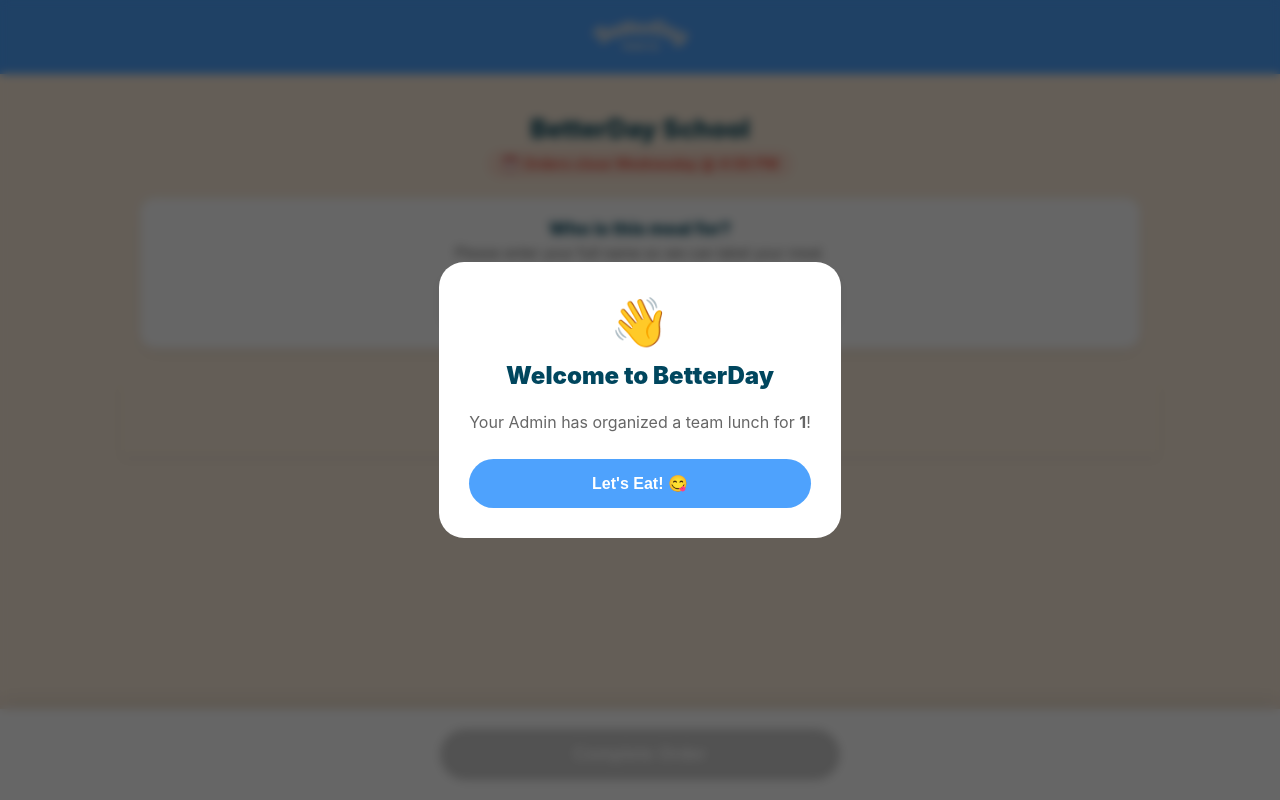
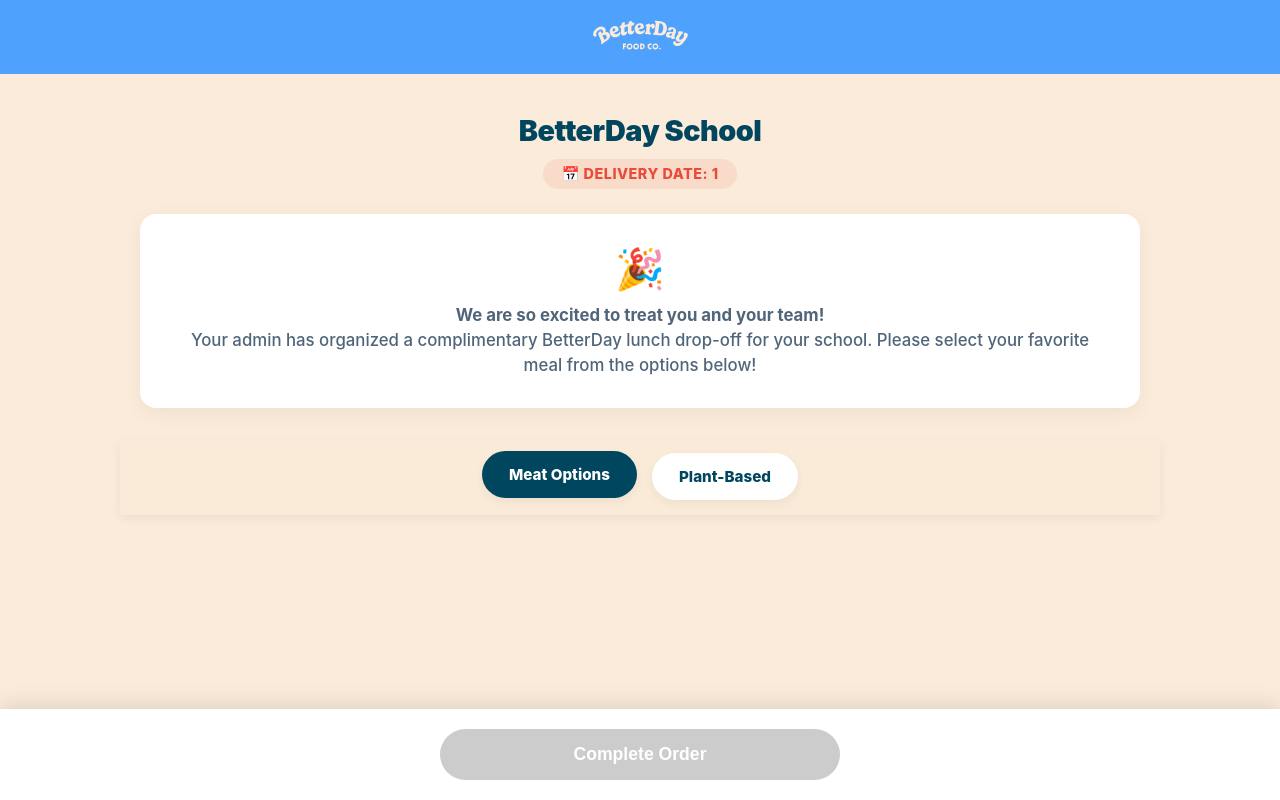
Before and after one commit to conner-kadz/betterday-app, a Flask app: page /order/1 in a window 1280 px wide. Run offline with Flask 3, Linux system fonts and the light colour scheme; data that the repository does not hold is empty.

Commit message:
Update orderform.html

```diff
--- a/templates/orderform.html
+++ b/templates/orderform.html
@@ -11,15 +11,13 @@
         .logo { height: 40px; }
         .container { max-width: 1000px; margin: 0 auto; padding: 20px; }
 
-        .school-title { text-align: center; font-size: 1.6rem; font-weight: 800; margin: 20px 0 5px 0; line-height: 1.2; }
-        .deadline { text-align: center; color: #e74c3c; font-size: 0.9rem; margin-bottom: 20px; font-weight: 600; background: rgba(231, 76, 60, 0.1); display: inline-block; padding: 5px 15px; border-radius: 50px; }
+        .school-title { text-align: center; font-size: 1.8rem; font-weight: 900; margin: 20px 0 10px 0; line-height: 1.2; letter-spacing: -0.5px; }
+        .deadline { text-align: center; color: #e74c3c; font-size: 0.9rem; margin-bottom: 25px; font-weight: 800; background: rgba(231, 76, 60, 0.1); display: inline-block; padding: 6px 18px; border-radius: 50px; text-transform: uppercase; letter-spacing: 0.5px;}
         .center-wrap { text-align: center; }
 
-        .instruct-box { background: white; padding: 20px; border-radius: 15px; margin-bottom: 30px; text-align: center; box-shadow: 0 5px 15px rgba(0,0,0,0.05); }
-        .instruct-title { font-weight: 800; font-size: 1.1rem; margin-bottom: 5px; }
-        .instruct-text { color: #666; font-size: 0.9rem; margin-bottom: 15px; }
-
-        .input-box { width: 100%; max-width: 400px; margin: 10px auto 0 auto; display: block; padding: 15px; border: 2px solid #ddd; border-radius: 12px; font-size: 1rem; box-sizing: border-box; }
+        .intro-box { background: white; padding: 30px; border-radius: 16px; margin-bottom: 30px; text-align: center; box-shadow: 0 5px 20px rgba(0,0,0,0.05); }
+        .intro-emoji { font-size: 2.5rem; margin-bottom: 10px; }
+        .intro-text { color: #50657a; font-size: 1.05rem; line-height: 1.5; margin: 0; font-weight: 500; }
 
         .sticky-nav-container {
             position: sticky; top: 0; z-index: 900; background: rgba(250, 235, 218, 0.95);
@@ -64,31 +62,44 @@
         .btn-submit { background: #ccc; color: white; padding: 15px 40px; border-radius: 50px; font-weight: 800; border: none; font-size: 1.1rem; pointer-events: none; transition: 0.3s; width: 100%; max-width: 400px; }
         .btn-submit.active { background: var(--dark); pointer-events: auto; cursor: pointer; }
 
+        /* NAME CAPTURE MODAL */
         .modal-overlay { position: fixed; top: 0; left: 0; right: 0; bottom: 0; background: rgba(0,0,0,0.6); z-index: 999; display: flex; align-items: center; justify-content: center; padding: 20px; backdrop-filter: blur(5px); }
-        .modal { background: white; padding: 30px; border-radius: 25px; max-width: 400px; text-align: center; animation: popUp 0.3s ease-out; }
+        .modal { background: white; padding: 30px; border-radius: 25px; max-width: 450px; width: 100%; text-align: center; animation: popUp 0.3s ease-out; box-shadow: 0 10px 40px rgba(0,0,0,0.2); }
         @keyframes popUp { from { transform: scale(0.8); opacity: 0; } to { transform: scale(1); opacity: 1; } }
-        .modal h2 { margin-top: 0; color: var(--dark); font-weight: 900; }
-        .modal p { color: #666; line-height: 1.5; margin-bottom: 25px; }
-        .modal-btn { background: var(--primary); color: white; padding: 15px 30px; border-radius: 50px; border: none; font-weight: 800; font-size: 1rem; width: 100%; cursor: pointer; }
-        .hidden { display: none; }
+        .modal h2 { margin-top: 0; color: var(--dark); font-weight: 900; font-size: 1.6rem; }
+        .modal p { color: #50657a; line-height: 1.5; margin-bottom: 25px; font-size: 1.05rem; }
+
+        .input-box { width: 100%; padding: 16px; border: 2px solid #e9ecef; border-radius: 12px; font-size: 1.1rem; box-sizing: border-box; background: #f8f9fa; transition: 0.2s; margin-bottom: 20px; text-align: center; color: var(--dark); font-weight: 600;}
+        .input-box:focus { outline: none; border-color: var(--primary); background: white; }
+
+        .modal-btn { background: var(--primary); color: white; padding: 16px 30px; border-radius: 50px; border: none; font-weight: 800; font-size: 1.1rem; width: 100%; cursor: pointer; transition: 0.2s; }
+        .modal-btn:hover { background: #3b8cd9; transform: translateY(-2px); box-shadow: 0 6px 15px rgba(78, 162, 253, 0.3); }
+        .modal-btn:disabled { background: #ccc; cursor: not-allowed; transform: none; box-shadow: none; }
+
+        .close-link { display: block; margin-top: 15px; color: #999; font-size: 0.85rem; font-weight: 700; text-decoration: none; cursor: pointer; }
+        .close-link:hover { color: var(--dark); }
+
+        .hidden { display: none !important; }
     </style>
 </head>
 <body>
-    <div class="modal-overlay" id="introModal">
-        <div class="modal">
-            <div style="font-size: 3rem; margin-bottom: 10px;">👋</div>
-            <h2>Welcome to BetterDay</h2>
-            <p>Your Admin has organized a team lunch for <strong>{{ delivery_date }}</strong>!</p>
-            <button class="modal-btn" onclick="closeModal()">Let's Eat! 😋</button>
-        </div>
-    </div>
 
     <div class="header"><img src="{{ url_for('static', filename='Logo.svg') }}" class="logo"></div>
 
     <div class="container">
+
         <h1 class="school-title">{{ school_name | decode_school }}</h1>
         <div class="center-wrap">
-            <div class="deadline">⏰ Orders close Wednesday @ 4:00 PM</div>
+            <div class="deadline">📅 Delivery Date: {{ delivery_date }}</div>
+        </div>
+
+        <div class="intro-box">
+            <div class="intro-emoji">🎉</div>
+            <p class="intro-text">
+                <strong>We are so excited to treat you and your team!</strong><br>
+                Your admin has organized a complimentary BetterDay lunch drop-off for your school.
+                Please select your favorite meal from the options below!
+            </p>
         </div>
 
         <form action="/submit-order" method="POST" id="form">
@@ -98,15 +109,9 @@
             <input type="hidden" name="school_name" value="{{ school_name }}">
             <input type="hidden" name="delivery_date" value="{{ delivery_date }}">
 
-            <div class="instruct-box">
-                <div class="instruct-title">Who is this meal for?</div>
-                <div class="instruct-text">Please enter your full name so we can label your meal.</div>
-                <input type="text" name="teacher_name" id="name" class="input-box" placeholder="e.g. Ms. Robinson" required onkeyup="checkForm()">
-            </div>
-
             <div class="sticky-nav-container">
                 <div class="nav-pills">
-                    <a href="#meat-section" class="nav-pill" onclick="setActive(this)">Meat Options</a>
+                    <a href="#meat-section" class="nav-pill active" onclick="setActive(this)">Meat Options</a>
                     <a href="#vegan-section" class="nav-pill" onclick="setActive(this)">Plant-Based</a>
                 </div>
             </div>
@@ -152,21 +157,33 @@
             {% endif %}
 
             <div class="footer">
-                <button id="submitBtn" class="btn-submit">Complete Order</button>
+                <button type="button" id="triggerModalBtn" class="btn-submit" onclick="openNameModal()">Complete Order</button>
             </div>
+
+            <div class="modal-overlay hidden" id="nameModal">
+                <div class="modal">
+                    <h2>Almost done! 🏷️</h2>
+                    <p>To help us keep things smooth and organized on Game Day, please enter your full name below.</p>
+
+                    <input type="text" name="teacher_name" id="teacherNameInput" class="input-box" placeholder="e.g. Jane Doe" onkeyup="checkName()">
+
+                    <button type="submit" id="finalSubmitBtn" class="modal-btn" disabled>Place My Order</button>
+
+                    <a onclick="closeNameModal()" class="close-link">← Wait, I want to change my dish</a>
+                </div>
+            </div>
+
         </form>
     </div>
 
     <script>
-        function closeModal() { document.getElementById('introModal').classList.add('hidden'); }
-
         function setActive(el) {
             document.querySelectorAll('.nav-pill').forEach(p => p.classList.remove('active'));
             el.classList.add('active');
         }
 
-        // CORRECTED FUNCTION TO ACCEPT 3 VARIABLES
         function pick(id, name, diet) {
+            // Reset UI
             document.querySelectorAll('.card').forEach(c => c.classList.remove('selected'));
             document.querySelectorAll('.card-btn').forEach(b => {
                 b.innerText = "Select Dish";
@@ -174,29 +191,43 @@
                 b.style.color = "#888";
             });
 
+            // Select clicked card
             const card = document.getElementById('card-' + id);
             const btn = document.getElementById('btn-' + id);
             card.classList.add('selected');
             btn.innerText = "Selected ✔";
 
-            // SET ALL 3 VARIABLES FOR GOOGLE SHEETS
+            // Set Hidden Variables
             document.getElementById('mid').value = id;
             document.getElementById('dname').value = name;
             document.getElementById('ddiet').value = diet;
 
-            checkForm();
+            // Activate the bottom footer button
+            const mainBtn = document.getElementById('triggerModalBtn');
+            mainBtn.classList.add('active');
+            mainBtn.innerText = "Continue →";
         }
 
-        function checkForm() {
-            const name = document.getElementById('name').value;
-            const mid = document.getElementById('mid').value;
-            const btn = document.getElementById('submitBtn');
-            if (name.length > 1 && mid) {
-                btn.classList.add('active');
-                btn.innerText = "Place Order";
+        function openNameModal() {
+            // Only open if they have selected a meal
+            if (document.getElementById('mid').value !== "") {
+                document.getElementById('nameModal').classList.remove('hidden');
+                document.getElementById('teacherNameInput').focus();
+            }
+        }
+
+        function closeNameModal() {
+            document.getElementById('nameModal').classList.add('hidden');
+        }
+
+        function checkName() {
+            const nameVal = document.getElementById('teacherNameInput').value;
+            const finalBtn = document.getElementById('finalSubmitBtn');
+
+            if (nameVal.trim().length > 1) {
+                finalBtn.disabled = false;
             } else {
-                btn.classList.remove('active');
-                btn.innerText = "Complete Order";
+                finalBtn.disabled = true;
             }
         }
     </script>
```
